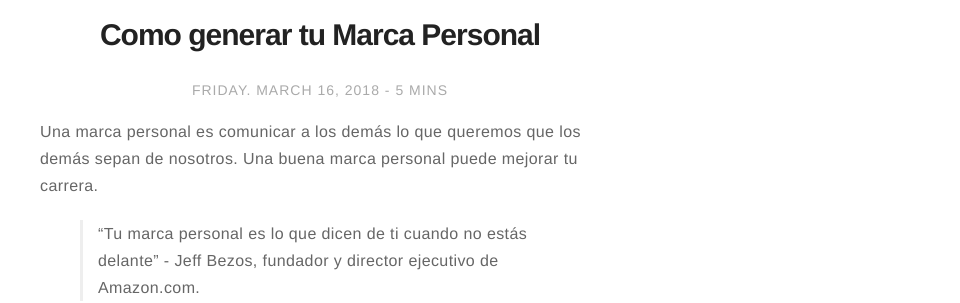
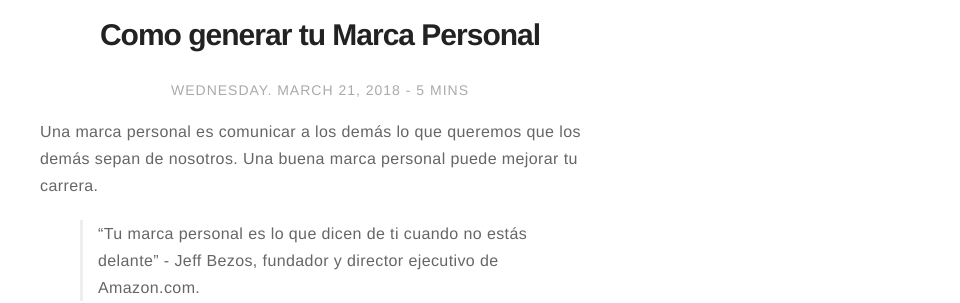
Before and after one commit to leandro070/leandro070.github.io, a Jekyll site: the page built from _posts/2018-03-16-Tips-para-generar-tu-Marca-Personal.markdown, in a window 1280 px wide and 900 px high. Shown: the part 247-550 px from the top of the window, without its empty margins (320-1280 px from the left). Built offline with Jekyll 4.4.1, drawn with Linux system fonts in a browser that asks for light colours; some of the changed text lies outside the part shown.

Commit message:
Como generar tu marca personal

```diff
--- a/_posts/2018-03-16-Tips-para-generar-tu-Marca-Personal.markdown
+++ b/_posts/2018-03-16-Tips-para-generar-tu-Marca-Personal.markdown
@@ -1,7 +1,7 @@
 ---
 title: "Como generar tu Marca Personal"
 layout: post
-date: 2018-03-16 12:30:00
+date: 2018-03-21 14:30:00
 image: /assets/images/header_database_course.jpeg
 headerImage: true
 tag:
```
